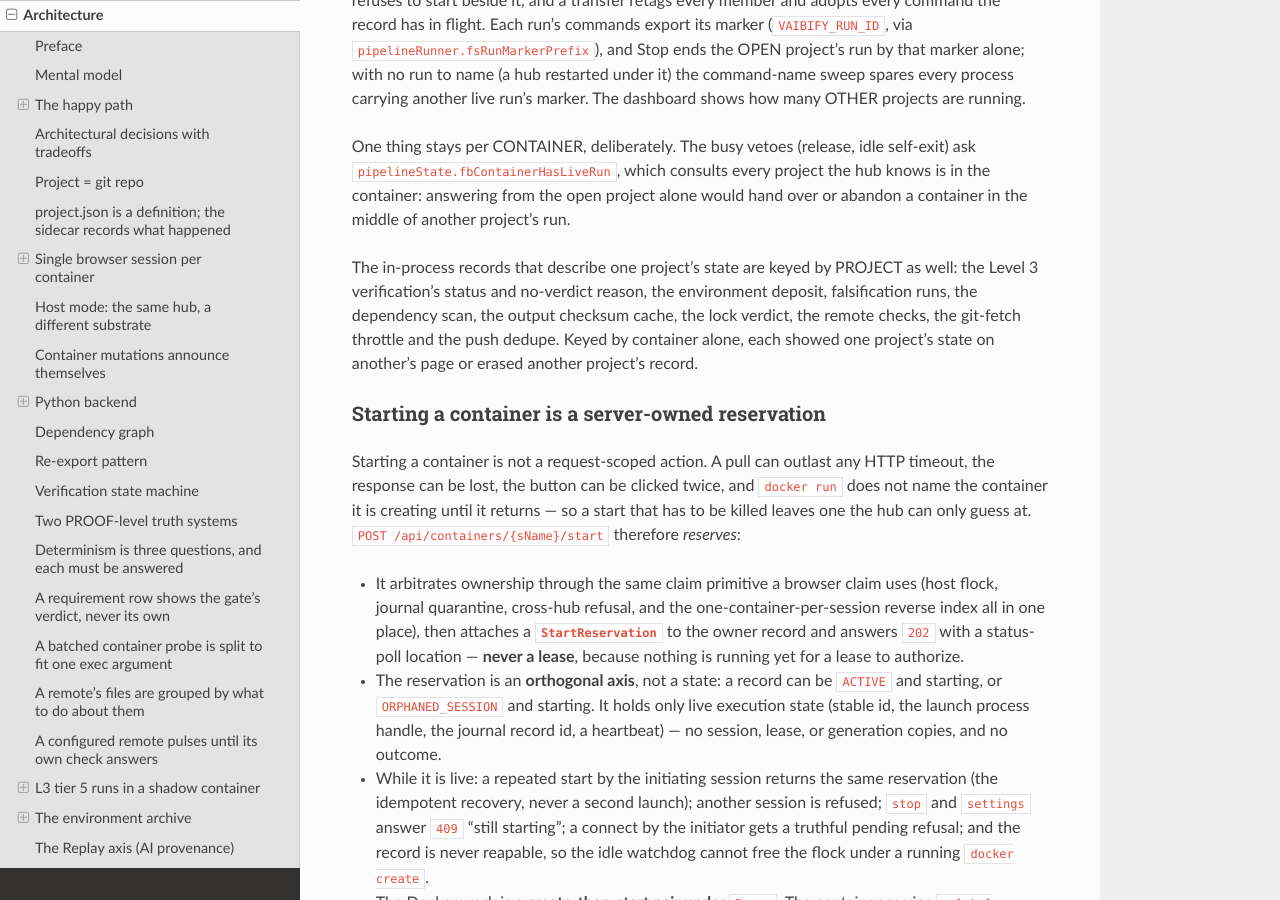
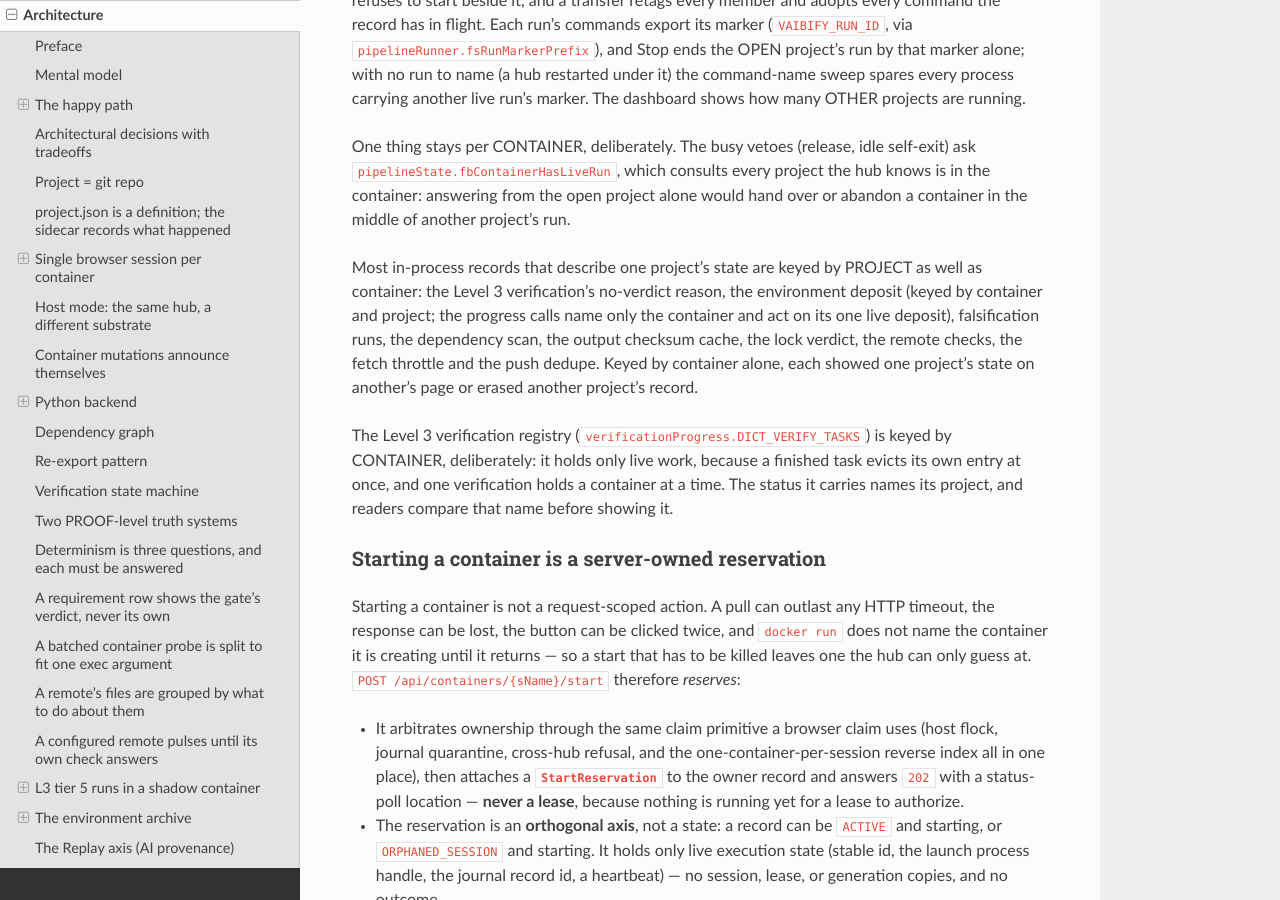
Before and after one commit to RoryBarnes/vaibify, a Sphinx documentation site: the page built from docs/architecture.md, in a window 1280 px wide and 900 px high, scrolled down 13043 px. Built offline with Sphinx 7.4.7 and the Read the Docs theme 3.1.0, drawn with Linux system fonts in a browser that asks for light colours; the version number could not be read and is left out; some of the changed text lies outside the part shown.

Commit message:
Docs: browser floors, host mounts, the load-time cycle, the council gateway, record keys, the app factory
Co-Authored-By: Claude Sonnet 5.5 <noreply@anthropic.com>

````diff
--- a/docs/architecture.md
+++ b/docs/architecture.md
@@ -708,13 +708,20 @@ consults every project the hub knows is in the container: answering
 from the open project alone would hand over or abandon a container in
 the middle of another project's run.
 
-The in-process records that describe one project's state are keyed by
-PROJECT as well: the Level 3 verification's status and no-verdict
-reason, the environment deposit, falsification runs, the dependency
-scan, the output checksum cache, the lock verdict, the remote checks,
-the git-fetch throttle and the push dedupe. Keyed by container alone,
-each showed one project's state on another's page or erased another
-project's record.
+Most in-process records that describe one project's state are keyed by
+PROJECT as well as container: the Level 3 verification's no-verdict
+reason, the environment deposit (keyed by container and project; the
+progress calls name only the container and act on its one live
+deposit), falsification runs, the dependency scan, the output checksum
+cache, the lock verdict, the remote checks, the fetch throttle and the
+push dedupe. Keyed by container alone, each showed one project's state
+on another's page or erased another project's record.
+
+The Level 3 verification registry (`verificationProgress.DICT_VERIFY_TASKS`)
+is keyed by CONTAINER, deliberately: it holds only live work, because a
+finished task evicts its own entry at once, and one verification holds a
+container at a time. The status it carries names its project, and
+readers compare that name before showing it.
 
 ### Starting a container is a server-owned reservation
 
@@ -1400,10 +1407,11 @@ summaries.
 
 ### Application layer
 
-- `pipelineServer.py` — FastAPI app factory, Pydantic models, shared
-  utilities, WebSocket dispatch. Creates the app via
-  `fappCreateApplication()`. Routes are delegated to the `routes/`
-  package.
+- `appFactory.py` — the FastAPI app factory: `fappCreateApplication()`
+  builds the app, wires the lifespan hooks and registers the routes.
+- `pipelineServer.py` — Pydantic models, shared utilities and WebSocket
+  dispatch, and the re-exports the route modules import. Routes are
+  delegated to the `routes/` package.
 - `routeContext.py` — typed `RouteContext` wrapper for the `dictCtx`
   dict. Provides both attribute access (`dictCtx.docker`) and dict
   access (`dictCtx["docker"]`).
@@ -1535,10 +1543,19 @@ pipelineServer           <-- app entry point, imports everything
 routes/*                 <-- imported by pipelineServer via routes/__init__.py
 ```
 
-All imports are acyclic at module load time. One deferred import
-remains: `pipelineTestRunner` defers importing `_ftRunCommandList`
-from `pipelineRunner` to avoid a cycle (`pipelineRunner` eagerly
-re-exports `pipelineTestRunner`).
+The `vaibify/gui/` graph above is acyclic at module load time. One
+deferred import remains in it: `pipelineTestRunner` defers importing
+`_ftRunCommandList` from `pipelineRunner` to avoid a cycle
+(`pipelineRunner` eagerly re-exports `pipelineTestRunner`).
+
+It is not true of the whole package. `vaibify/docker/__init__.py`
+and `vaibify/docker/imageBuilder.py` import each other at load time:
+`imageBuilder` takes `fnRunDockerCommand` from the package, so the
+package imports `fbImageExists` from `imageBuilder` only after
+defining that function. The late re-export at the foot of
+`__init__.py` is what makes the cycle work; do not move it above the
+definition. Function-local imports add many more edges than this
+diagram shows.
 
 ## Re-export pattern
 
@@ -2086,7 +2103,12 @@ than consulted.
 container gateway so the two lanes share one lifecycle rather than
 maintaining two that drift. The council brings the policy layer this one
 deliberately omits — admission quotas, per-provider accounting, the
-idle-watchdog veto — and wraps these rather than replacing them. The
+idle-watchdog veto. What the council gateway actually shares today is
+narrower than that sentence once promised: it imports
+`disposableSpecification` (the out-of-memory judgment) and does NOT
+wrap `disposableContainer` or `daemonCapacity`, so it still runs its own
+create-and-destroy lifecycle. Folding it onto `disposableContainer` is
+unfinished work, not a description of the code. The
 ledger here records reservations and their outcomes and nothing else,
 because those policies belong to whoever is spending the resource, not
 to the daemon lane.
````
Also changed, not shown: docs/install.md (+8 -3 lines), docs/security.md (+4 -2 lines).
